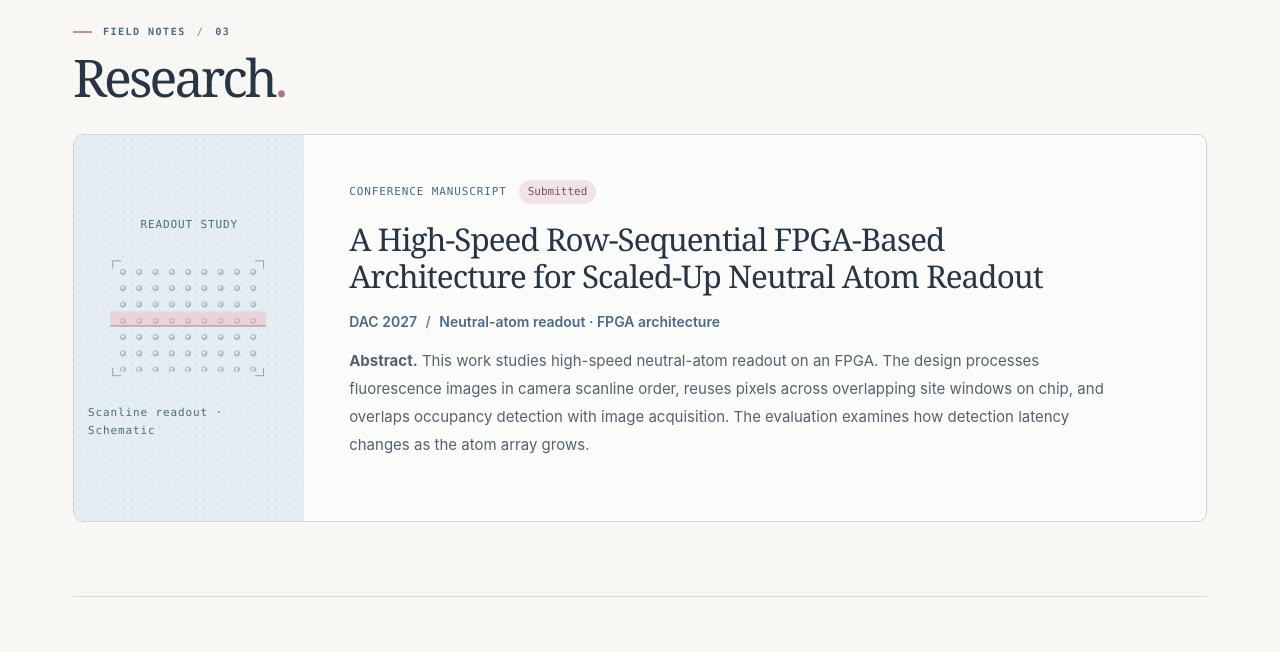
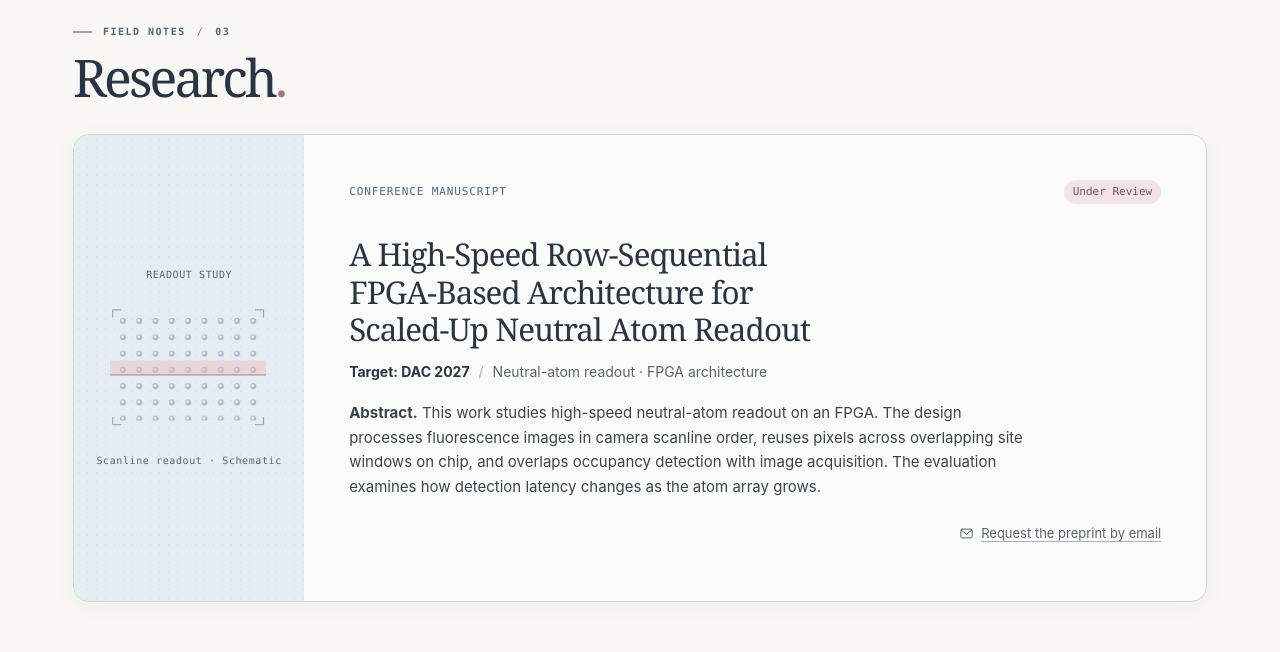
Before and after one commit to EtherealBian/etherealbian.github.io, a plain HTML site: page index.html in a window 1280 px wide. Shown: the part 2080-2732 px from the top of the page. Drawn offline with Linux system fonts and the light colour scheme.

Commit message:
Clarify manuscript review status and preprint contact on research card

```diff
--- a/index.html
+++ b/index.html
@@ -19,7 +19,7 @@
     <meta property="og:image:alt" content="Signals. Logic. Quantum. 与原有环面绳结线稿，Xiangyu Bian 的个人作品集" />
     <meta name="twitter:card" content="summary_large_image" />
     <link rel="icon" href="assets/orbit.svg" type="image/svg+xml" />
-    <link rel="stylesheet" href="style.css" />
+    <link rel="stylesheet" href="style.css?v=research-card-1" />
     <script src="portfolio.js" defer></script>
     <script src="viewer.js" defer></script>
   </head>
@@ -281,22 +281,28 @@
             <div class="paper-copy">
               <div class="paper-meta">
                 CONFERENCE MANUSCRIPT
-                <span class="status">Submitted</span>
+                <span class="status">Under Review</span>
               </div>
               <h3 lang="en">
                 A High-Speed Row-Sequential FPGA-Based Architecture for Scaled-Up Neutral Atom Readout
               </h3>
               <p class="venue">
-                DAC 2027
-                <span>/</span>
-                Neutral-atom readout · FPGA architecture
+                <strong>Target: DAC 2027</strong>
+                <span class="venue-separator" aria-hidden="true">/</span>
+                <span>Neutral-atom readout · FPGA architecture</span>
               </p>
-              <p>
+              <p class="paper-abstract">
                 <strong>Abstract.</strong> This work studies high-speed neutral-atom readout on an FPGA. The design processes
                 fluorescence images in camera scanline order, reuses pixels across overlapping site windows
                 on chip, and overlaps occupancy detection with image acquisition. The evaluation examines
                 how detection latency changes as the atom array grows.
               </p>
+              <footer class="paper-contact">
+                <a href="mailto:EtheralBian@njust.edu.cn?subject=Preprint%20request%3A%20FPGA%20neutral-atom%20readout">
+                  <svg class="icon" width="15" height="15" aria-hidden="true"><use href="#mail" /></svg>
+                  Request the preprint by email
+                </a>
+              </footer>
             </div>
           </article>
         </section>
--- a/style.css
+++ b/style.css
@@ -347,7 +347,6 @@ img {
   font-weight: 650;
 }
 .project p,
-.paper-copy > p:not(.venue),
 details p,
 .work-notes p,
 .contact p,
@@ -405,11 +404,13 @@ details[open] > summary .icon {
 /* 研究书目、教育与实验笔记 */
 .paper {
   display: grid;
-  grid-template-columns: minmax(190px, 0.6fr) minmax(0, 2fr);
+  grid-template-columns: minmax(170px, 0.46fr) minmax(0, 1.8fr);
   background: #fbfcfa;
   border: 1px solid #cbd5d8;
-  border-radius: 10px;
+  border-radius: 16px;
   overflow: hidden;
+  box-shadow: 0 4px 24px rgba(0, 0, 0, 0.04);
+  cursor: default;
 }
 .paper-visual {
   display: flex;
@@ -417,65 +418,73 @@ details[open] > summary .icon {
   align-items: center;
   justify-content: center;
   gap: 14px;
-  background: #e4edf1;
   padding: 25px 14px;
-  color: #4e6b7c;
+  background: #e4edf1 radial-gradient(#9db4c350 0.75px, transparent 0.85px) 0 0 / 9px 9px;
+  color: #516878;
 }
-.paper-visual > span,
-.paper-visual small {
-  font-size: 11px;
-  letter-spacing: 0.08em;
+.paper-visual > span, .paper-visual small {
+  font-size: 10px;
+  letter-spacing: 0.06em;
+  text-align: center;
 }
-.paper-visual svg {
-  width: min(100%, 214px);
-  height: auto;
-}
-.paper-copy {
-  padding: clamp(24px, 3.5vw, 50px);
-}
+.paper-visual svg { width: min(100%, 180px); height: auto; }
+.paper-copy { min-width: 0; padding: clamp(24px, 3.5vw, 50px); }
 .paper-meta {
   display: flex;
+  justify-content: space-between;
   align-items: center;
   flex-wrap: wrap;
-  gap: 12px;
+  gap: 6px 12px;
   font-size: 11px;
   letter-spacing: 0.08em;
   color: var(--blue);
 }
-.status {
+.paper .status {
   padding: 3px 9px;
   border-radius: 20px;
   background: #f2e4e6;
   color: #79525f;
   letter-spacing: 0;
+  white-space: nowrap;
 }
 .paper h3 {
-  font: 400 clamp(26px, 2.45vw, 39px) / 1.18 var(--display);
+  max-width: 36ch;
+  margin: clamp(24px, 2.4vw, 32px) 0 12px;
+  font: 400 clamp(26px, 2.45vw, 39px)/1.2 var(--display);
   letter-spacing: -0.03em;
-  margin: 16px 0;
+  text-wrap: balance;
 }
 .venue {
-  font-weight: 600;
-  color: var(--blue);
+  display: flex;
+  align-items: baseline;
+  flex-wrap: wrap;
+  gap: 2px 9px;
   font-size: 14px;
+  color: var(--muted);
 }
-.venue span {
-  margin: 0 5px;
-  color: #996e76;
+.venue strong { color: var(--ink); }
+.venue-separator { color: #a3adb5; }
+.paper-abstract {
+  max-width: 72ch;
+  margin: 18px 0 12px;
+  font-size: 15px;
+  line-height: 1.65;
+  color: #38444d;
 }
-.paper-copy > p:not(.venue) {
-  margin: 14px 0 18px;
-  font-size: 15px;
+.paper-contact { display: flex; justify-content: flex-end; }
+.paper-contact a {
+  display: inline-flex;
+  align-items: center;
+  gap: 7px;
+  min-height: 44px;
+  font-size: 13px;
+  color: var(--muted);
+  cursor: pointer;
 }
-.paper-copy details p {
-  max-width: 72ch;
-  margin: 5px 0 9px;
-}
-.paper-copy summary {
-  justify-content: flex-start;
-}
-.paper:hover .scanline {
-  animation: readout 2s var(--ease) 1;
+.paper-contact a:not(:hover) { text-decoration: underline; text-decoration-color: #a6b3ba; }
+.paper-contact a:is(:hover, :focus-visible) { color: #304e65; text-decoration: underline; }
+@media (hover: hover) and (prefers-reduced-motion: no-preference) {
+  .paper-visual:hover .scanline { animation: readout 2s var(--ease) 1; }
 }
 @keyframes readout {
   45% {
@@ -1020,19 +1029,6 @@ details[open] > summary .icon {
 .chapter-section {
   scroll-margin-top: -27px;
 }
-.paper {
-  grid-template-columns: minmax(170px, 0.46fr) minmax(0, 1.8fr);
-}
-.paper-visual {
-  background-image: radial-gradient(#9db4c350 0.75px, transparent 0.85px);
-  background-size: 9px 9px;
-}
-.paper-copy {
-  max-width: 86ch;
-}
-.paper-visual svg {
-  max-width: 180px;
-}
 .viewing-plate {
   overflow: hidden;
 }
@@ -1135,9 +1131,8 @@ details[open] > summary .icon {
   .viewer-bar h2 {
     font-size: 15px;
   }
-  .paper h3 {
-    text-wrap: pretty;
-  }
+  .venue { flex-direction: column; }
+  .venue-separator { display: none; }
   .work-notes article {
     gap: 8px;
   }
@@ -1154,7 +1149,7 @@ details[open] > summary .icon {
   }
   .paper-visual {
     display: grid;
-    grid-template-columns: 82px 1fr;
+    grid-template-columns: 82px minmax(0, 1fr);
     grid-template-rows: auto auto;
     align-content: center;
     justify-items: start;
@@ -1168,7 +1163,7 @@ details[open] > summary .icon {
   .paper-visual > span,
   .paper-visual small {
     grid-column: 2;
-    white-space: nowrap;
+    text-align: left;
   }
   .paper-visual > span {
     align-self: end;
```
